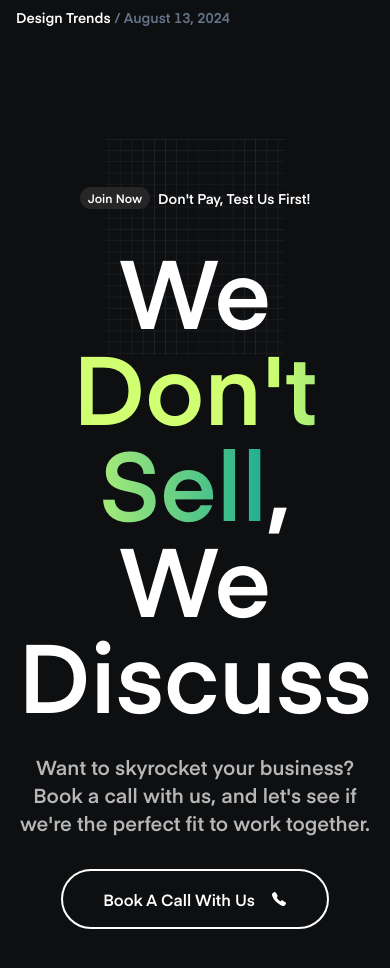
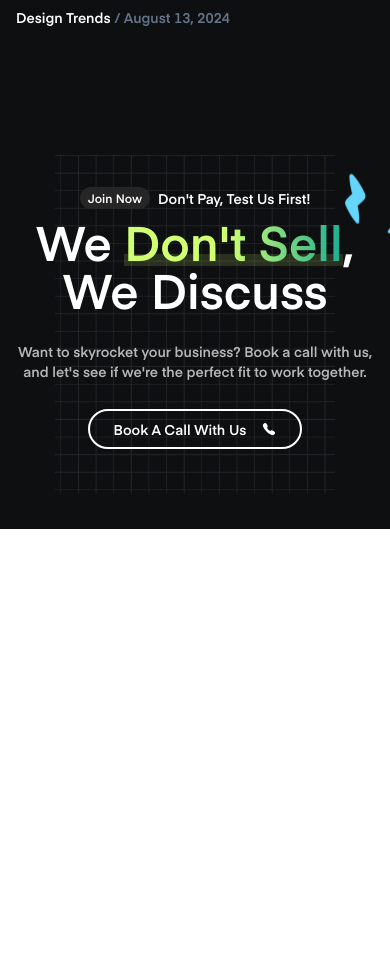
Before and after one commit to Bishal221/Brand-Particle, a React (Vite) app in the folder client/: page / in a window 390 px wide. Shown: the part 8380-9348 px from the top of the page. After the commit the page ends 8909 px from the top, so only its background shows below. Built offline with nearby package versions, Linux system fonts and the light colour scheme.

Commit message:
Auto saved

```diff
--- a/client/src/Pages/Home.jsx
+++ b/client/src/Pages/Home.jsx
@@ -432,26 +432,26 @@ const Home = () => {
 
             <section className="max-w-screen w-full dark:bg-dark-bg py-20 px-4">
                 <div className="container mx-auto relative z-[2]">
-                    <section className="absolute -top-12 left-1/2 -translate-x-1/2 -z-[1]">
+                    <section className="absolute -top-8 custom-sm:-top-12 left-1/2 -translate-x-1/2 -z-[1] max-w-[280px] custom-sm:max-w-[350px] w-full">
                         <img className="opacity-10" src={Images.NetBG} alt="" />
                     </section>
-                    <section className="flex items-center justify-center flex-col gap-8">
+                    <section className="flex items-center justify-center flex-col gap-2 lg:gap-8">
                         <article className="flex items-center justify-center gap-2">
                             <span className="text-xs text-white px-[8px] py-[3px] rounded-full bg-[#262626] ">Join Now</span>
                             <p className="text-white text-sm">Don't Pay, Test Us First!</p>
                         </article>
                         <article className="relative">
-                            <div className="absolute -right-40 -top-24 animate-upDownAnimation">
+                            <div className="absolute -right-32 lg:-right-40 -top-24 upDownAnimation">
                                 <img src={ Images.FlotingElement } alt="" />
                             </div>
-                            <h1 className="text-8xl text-white text-center font-extrabold">We <span className="Community-text relative z-[1] before:absolute before:content-[''] before:bg-[#D0FF71] before:opacity-[15%] before:w-full before:bottom-2 before:h-3 md:before:h-5 md:before:bottom-4 before:-z-[1]">Don't Sell</span>, <br /> We Discuss</h1>
+                            <h1 className="text-5xl custom-sm:text-6xl sm:text-7xl lg:text-8xl text-white text-center font-extrabold">We <span className="Community-text relative z-[1] before:absolute before:content-[''] before:bg-[#D0FF71] before:opacity-[15%] before:w-full before:bottom-2 before:h-3 md:before:h-5 md:before:bottom-4 before:-z-[1]">Don't Sell</span>, <br /> We Discuss</h1>
                         </article>
-                        <article>
-                            <p className="text-white text-center opacity-70 text-xl font-light max-w-[550px]">Want to skyrocket your business? Book a call with us, and let's see if we're the perfect fit to work together.
+                        <article className="my-5 lg:my-0">
+                            <p className="text-white text-center opacity-70 text-sm custom-sm:text-base lg:text-xl font-light max-w-[450px] lg:max-w-[550px]">Want to skyrocket your business? Book a call with us, and let's see if we're the perfect fit to work together.
                             </p>
                         </article>
                         <article>
-                            <button className="text-white flex items-center justify-center gap-4 py-4 px-10 border-2 border-white rounded-full">Book A Call With Us <span><IoCall /></span></button>
+                            <Link to={''} className="text-white text-sm custom-sm:text-base flex items-center justify-center gap-4 py-2 custom-sm:py-4 px-6 custom-sm:px-10 border-2 border-white rounded-full">Book A Call With Us <span><IoCall /></span></Link>
                         </article>
                     </section>
                 </div>
--- a/client/src/index.css
+++ b/client/src/index.css
@@ -197,12 +197,17 @@ body {
 	-webkit-text-fill-color: transparent;
 }
 
-/* @keyframes upDownAnimation {
-	0% {
-		transform: translateY(0, 0%);
+.upDownAnimation{
+	transform: translateY(0);
+	animation: upDownAnimation 3s linear infinite;
+}
+
+@keyframes upDownAnimation {
+	0%,100% {
+		transform: translateY(0);
 	}
 
-	100% {
-		transform: translateY(10%, 3%);
+	50% {
+		transform: translateY(20%);
 	}
-} */
+}
--- a/client/tailwind.config.js
+++ b/client/tailwind.config.js
@@ -8,10 +8,6 @@ export default {
   theme: {
     extend: {
       keyframes: {
-        upDownAnimation: {
-          '0%, 100%': { top: '-6rem' },
-          '50%': { top: "-4rem" },
-        }
       },
       screens: {
         'custom-lg': '1100px', // Define a custom breakpoint named "custom-lg"
@@ -19,7 +15,6 @@ export default {
       },
       animation: {
         'spin-slow': 'spin 5s linear infinite',
-        'upDownAnimation': 'upDownAnimation 4s linear infinite',
       },
       colors: {
         "dark-primary": "#D0FF71",
```
